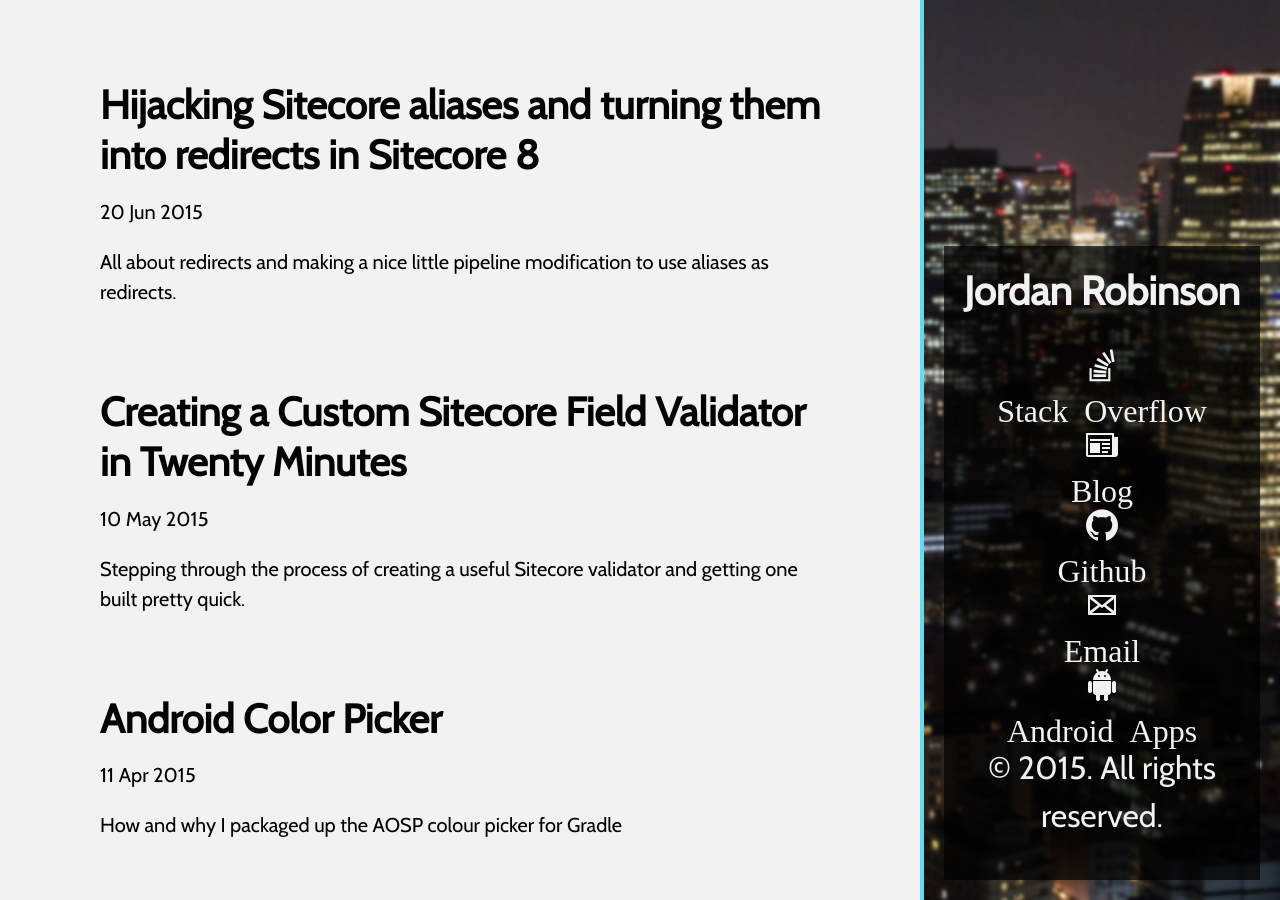
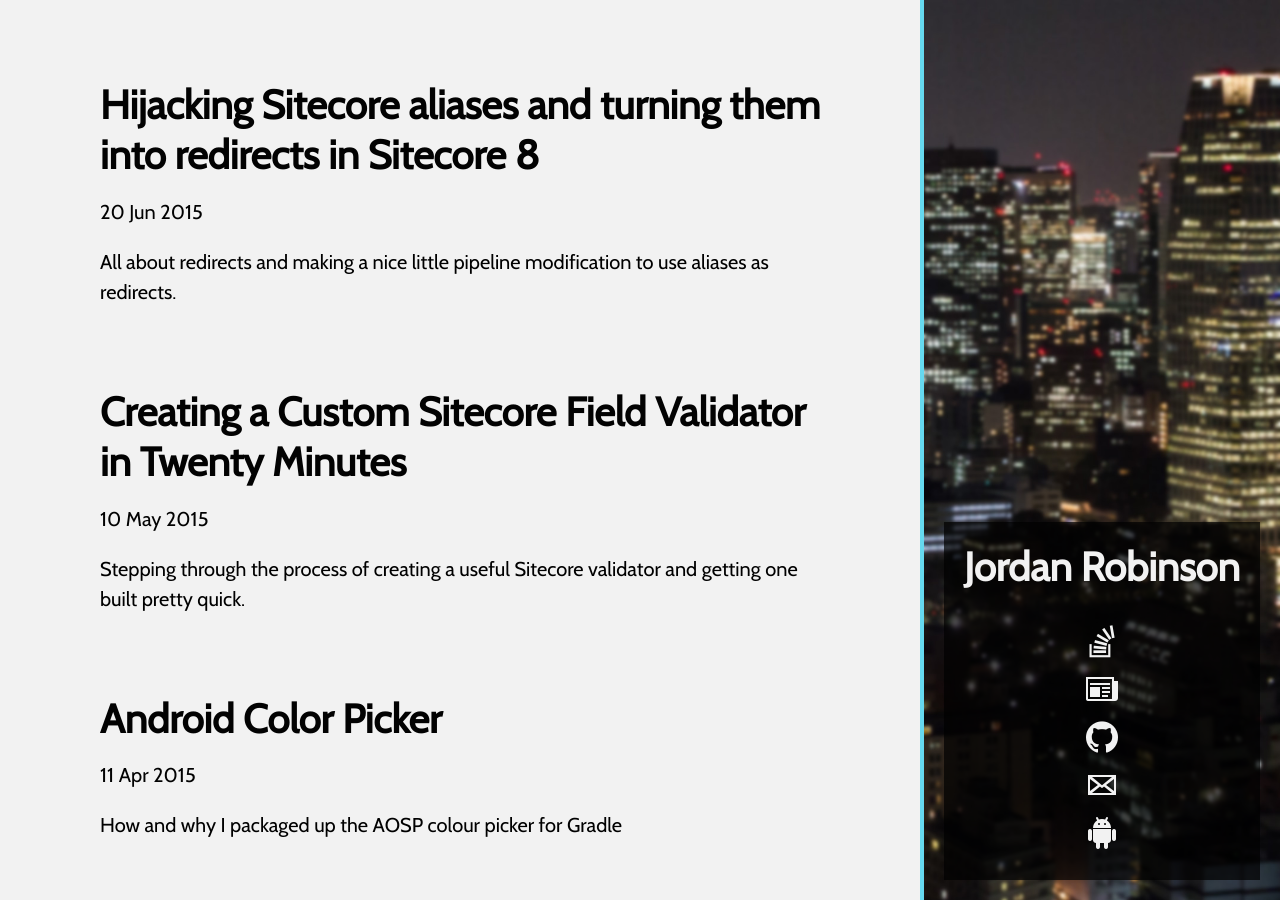
Before and after one commit to jordanrobinson/blog, a Jekyll site: the page built from index.html, in a window 1280 px wide and 900 px high. Built offline with Jekyll 4.4.1, drawn with Linux system fonts in a browser that asks for light colours; Markdown is read by kramdown in place of the engine named in the settings; the list of posts is cut into pages by our own code.

Commit message:
HTML fixes for redesign

```diff
--- a/_includes/sidebar.html
+++ b/_includes/sidebar.html
@@ -13,7 +13,6 @@
       <li class="link">
         <a class="icon-stack-overflow" href="http://careers.stackoverflow.com/jordanrobinson">
           <div class="icon-text">
-            Stack Overflow
           </div>
         </a>
       </li>
@@ -21,7 +20,7 @@
       <li class="link">
         <a class="icon-newspaper" href="https://blog.jordanrobinson.co.uk">
           <div class="icon-text">
-            Blog
+
           </div>
         </a>
       </li>
@@ -29,7 +28,6 @@
       <li class="link">
         <a class="icon-github" href="https://github.com/JordanRobinson">
           <div class="icon-text">
-            Github
           </div>
         </a>
       </li>
@@ -37,7 +35,6 @@
       <li class="link">
         <a class="icon-mail" href="mailto:me@jordanrobinson.co.uk">
           <div class="icon-text">
-            Email
           </div>
         </a>
       </li>
@@ -45,7 +42,6 @@
       <li class="link">
         <a class="icon-android" href="https://play.google.com/store/apps/developer?id=Jordan%20Robinson">
           <div class="icon-text">
-            Android Apps
           </div>
         </a>
       </li>
@@ -65,7 +61,6 @@
     {% endif %}
     {% endfor %}
 
-    <p>&copy; {{ site.time | date: '%Y' }}. All rights reserved.</p>
     <script>
       (function(i,s,o,g,r,a,m){i['GoogleAnalyticsObject']=r;i[r]=i[r]||function(){
         (i[r].q=i[r].q||[]).push(arguments)},i[r].l=1*new Date();a=s.createElement(o),
```
